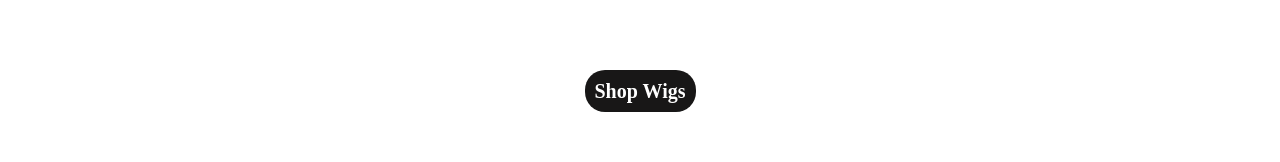
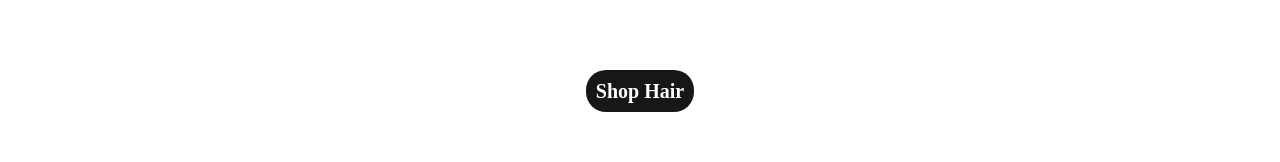
Before and after one commit to Mersharch/Team-Ace, a React (Create React App) app: page / in a window 1280 px wide. Shown: the part 555-717 px from the top of the page. Built offline with nearby package versions, Linux system fonts and the light colour scheme.

Commit message:
edited axios route for signup page

```diff
--- a/src/components/homeComponents/Sw.js
+++ b/src/components/homeComponents/Sw.js
@@ -6,7 +6,7 @@ import { Link } from 'react-router-dom';
 function Sw() {
     return (
         <div className="Sw-Section">
-            <h1><Link to="/hair" className="sw-text"> Shop Wigs </Link></h1>
+            <h1><Link to="/hair" className="sw-text"> Shop Hair </Link></h1>
             <div className="images">
 
                 <img src="https://images.unsplash.com/photo-1608877607386-8698047d65a9?ixlib=rb-1.2.1&ixid=MnwxMjA3fDB8MHxjb2xsZWN0aW9uLXBhZ2V8M3xLT0Z3amJ6WkJVVXx8ZW58MHx8fHw%3D&auto=format&fit=crop&w=500&q=60" alt="image1" className="swimg1" />
--- a/src/pages/signup.js
+++ b/src/pages/signup.js
@@ -27,7 +27,7 @@ function SignUp() {
 
         console.log(User);
 
-        axios.post('https://justhairandfashionwear.herokuapp.com/users/add', User)
+        axios.post('https://justhairandfashionwear.herokuapp.com/users/addUser', User)
             .then(res => { console.log(res.data); setSuccess(res.data); });
 
         setFirstname("");
```
